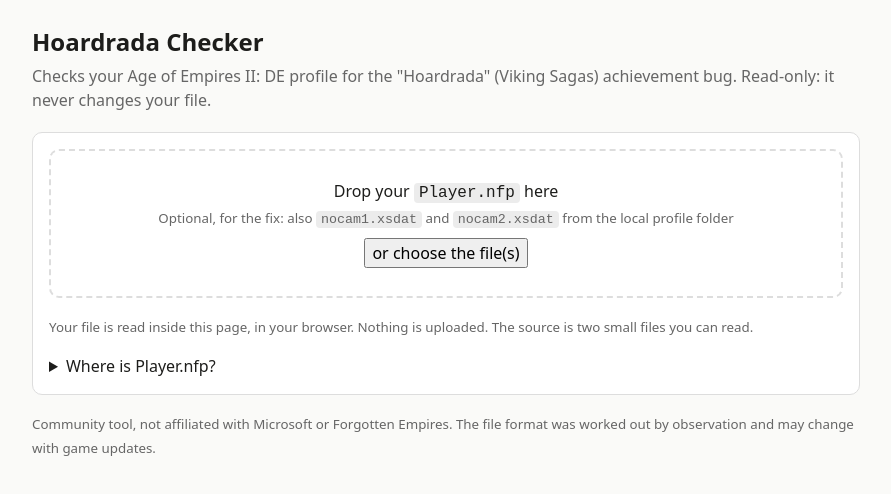
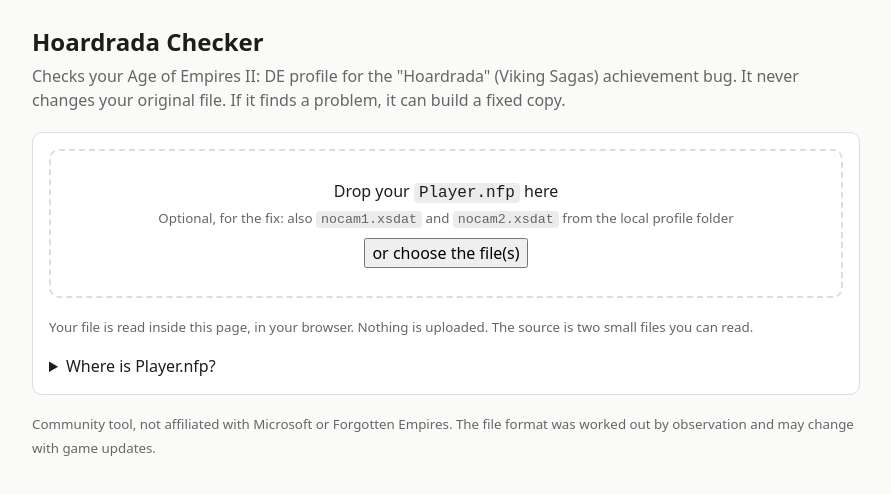
Before and after one commit to 199911/aoe2-hoardrada-checker, a plain HTML site: page index.html in a window 1280 px wide. Shown: the whole page, without its empty margins (194-1085 px from the left). Drawn offline with Linux system fonts and the light colour scheme.

Commit message:
Update intro and README status for the fix feature
Co-Authored-By: Claude Sonnet 5.5 <noreply@anthropic.com>

```diff
--- a/index.html
+++ b/index.html
@@ -39,7 +39,7 @@
 <body>
 <main>
   <h1>Hoardrada Checker</h1>
-  <p class="lead">Checks your Age of Empires II: DE profile for the "Hoardrada" (Viking Sagas) achievement bug. Read-only: it never changes your file.</p>
+  <p class="lead">Checks your Age of Empires II: DE profile for the "Hoardrada" (Viking Sagas) achievement bug. It never changes your original file. If it finds a problem, it can build a fixed copy.</p>
 
   <div class="card">
     <div id="drop" tabindex="0" role="button" aria-label="Choose Player.nfp">
```
Also changed, not shown: 1 other file.
